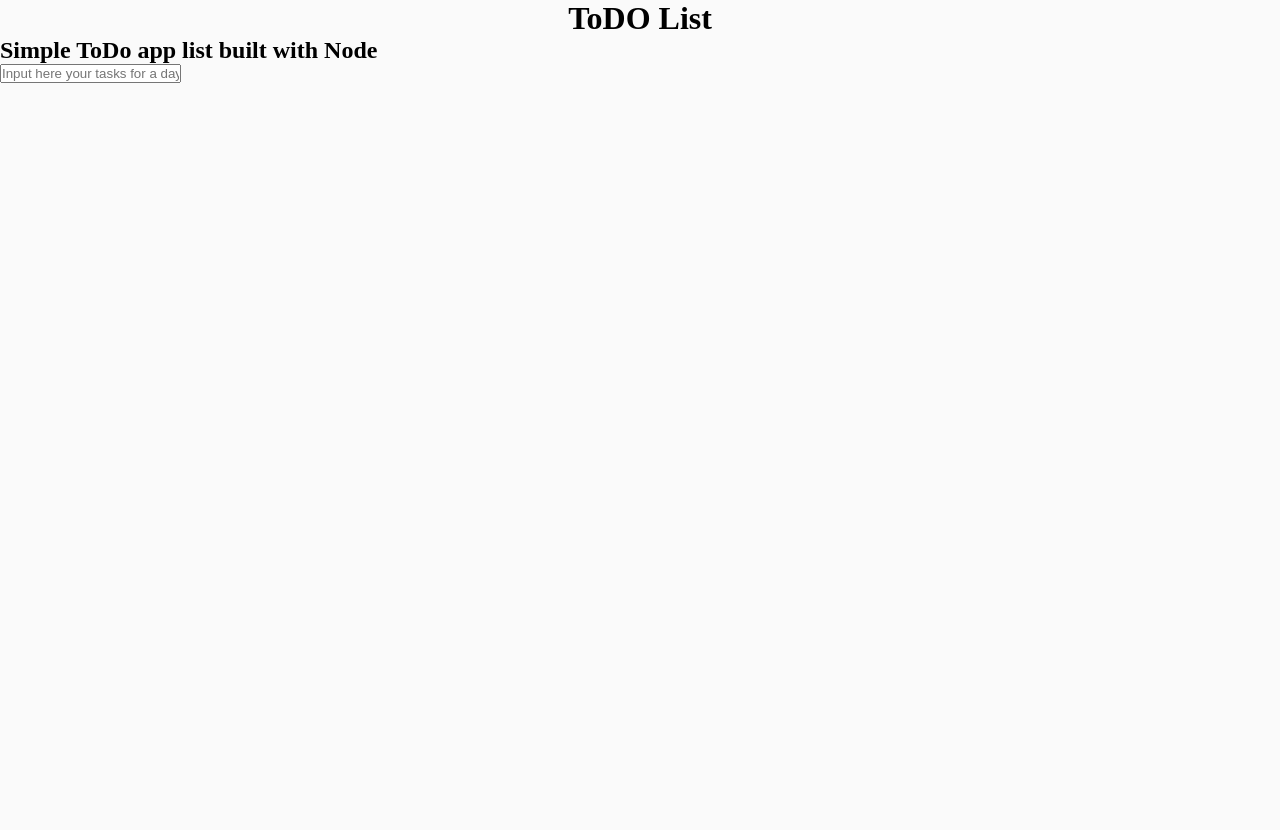
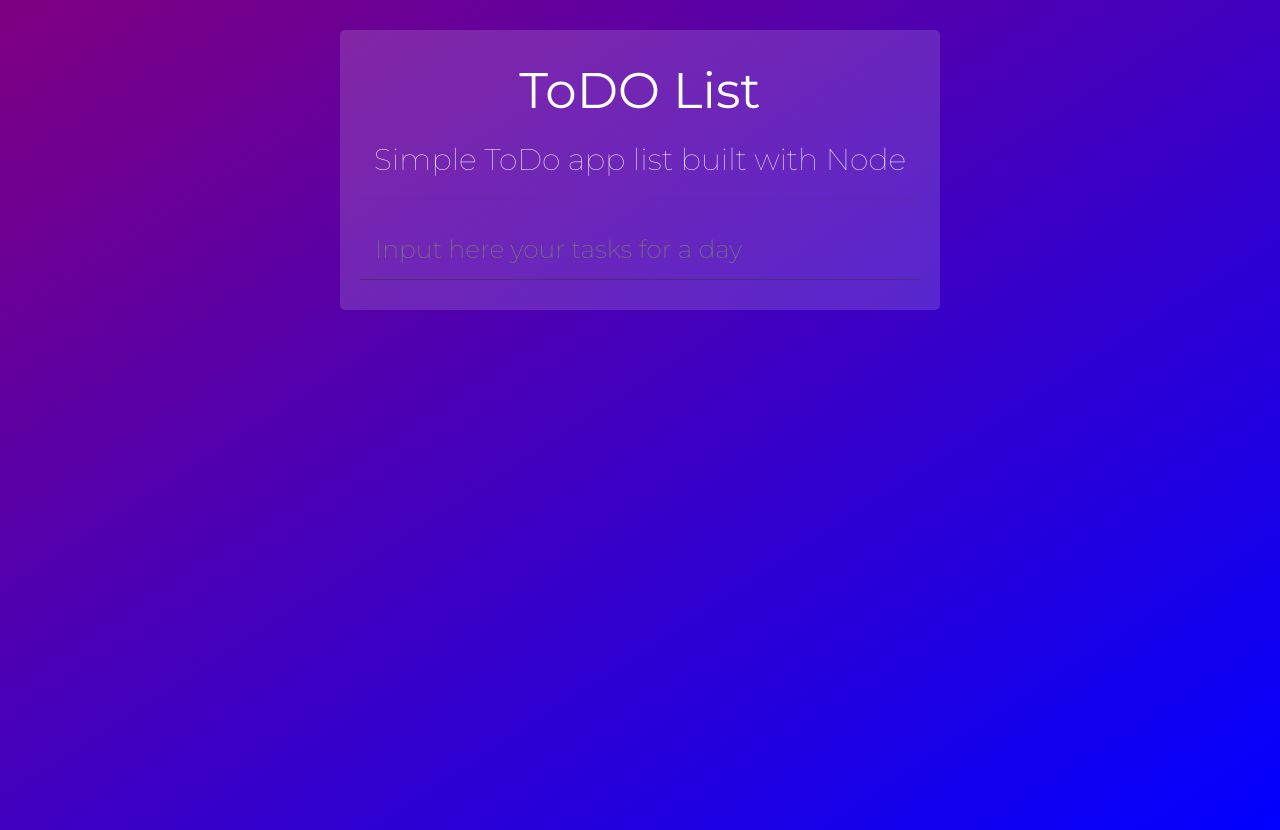
Before and after one commit to AndrewPhilippov/todo-spa, a website: page views/index.html in a window 1280 px wide. Before the commit the page ends 800 px from the top, so only its background shows below. Drawn offline with nearby package versions, Linux system fonts and the light colour scheme; files that its build step writes are made by us from their sources; no server answers.

Commit message:
some styles added

```diff
--- a/package.json
+++ b/package.json
@@ -23,6 +23,7 @@
   "homepage": "https://github.com/AndrewPhilippov/todo-spa#readme",
   "dependencies": {
     "body-parser": "^1.18.3",
+    "browser-sync": "^2.26.3",
     "express": "^4.16.4",
     "mongoose": "^5.4.19"
   },
--- /dev/null
+++ b/public/styles/scss/_base.scss
@@ -0,0 +1,14 @@
+*,
+*:before,
+*:after {
+    margin: 0;
+    padding: 0;
+    box-sizing: border-box;
+}
+
+body {
+    background-image: linear-gradient(to right bottom, purple, blue);
+    background-size: cover;
+    background-repeat: no-repeat;
+    min-height: 100vh;
+}
--- /dev/null
+++ b/public/styles/scss/_layout.scss
@@ -0,0 +1,53 @@
+.container {
+    width: 600px;
+    margin: 3rem auto 3rem;
+    border-radius: 5px;
+    padding: 3rem 2rem;
+    background-color: rgba(#fff, .15);
+
+}
+
+.form {
+    margin-top: 20px;
+    font-weight: 200;
+}
+
+input {
+    font-family: 'Montserrat';
+    font-size: 2.5rem;
+    font-weight: 200;
+    padding: 15px;
+    width: 100%;
+    background-color: transparent;
+    border: none;
+    border-bottom: 1px solid rgba(#333, .5);
+    outline: none;
+    color: rgba(#fff, .5);
+}
+
+.list {
+    display: flex;
+    flex-direction: column;
+    color: #fff;
+
+    .task {
+        padding: 20px;
+        font-size: 3rem;
+        display: flex;
+        justify-content: space-between;
+
+        &:hover span {
+            opacity: 1;
+        }
+
+        span {
+            width: 10%;
+            opacity: 0;
+        }
+
+        &.done {
+            text-decoration: line-through;
+            opacity: .3;
+        }
+    }
+}
--- /dev/null
+++ b/public/styles/scss/_typography.scss
@@ -0,0 +1,23 @@
+@import url('https://fonts.googleapis.com/css?family=Montserrat:100,200,400,700,900');
+
+html {
+    font-family: 'Montserrat', sans-serif;
+    font-size: 62.5%;
+}
+
+h1 {
+    text-align: center;
+    font-size: 5rem;
+    font-weight: 400;
+    padding-bottom: 2rem;
+    color: #fff;
+}
+
+h2 {
+    text-align: center;
+    font-weight: 100;
+    font-size: 3rem;
+    padding-bottom: 2rem;
+    border-bottom: 1px solid rgba(#333, .1);
+    color: #f5f5f5;
+}
--- a/public/styles/scss/styles.scss
+++ b/public/styles/scss/styles.scss
@@ -1,19 +1,5 @@
-*,
-*:before,
-*:after {
-    margin: 0;
-    padding: 0;
-    box-sizing: border-box;
-}
-
-body {
-    background-color: #fafafa;
-}
-
-h1 {
-    text-align: center;
-}
-
-header {
-    margin: 0 auto;
-}
+@import 'base';
+@import 'variables';
+@import 'mixins';
+@import 'typography';
+@import 'layout';
--- a/views/index.html
+++ b/views/index.html
@@ -10,6 +10,7 @@
 </head>
 
 <body>
+    <div class="container">
         <header>
             <h1><span>ToDO</span> List</h1>
             <h2>Simple ToDo app list built with Node</h2>
@@ -21,6 +22,7 @@
         </section>
 
         <ul class="list"></ul>
+    </div>
 
     <script src="jquery.js"></script>
     <script src="app.js"></script>
```
Also changed, not shown: public/styles/css/styles.css, public/styles/scss/_mixins.scss (added), public/styles/scss/_variables.scss (added). Lines whose indentation alone changed are shown as unchanged.
